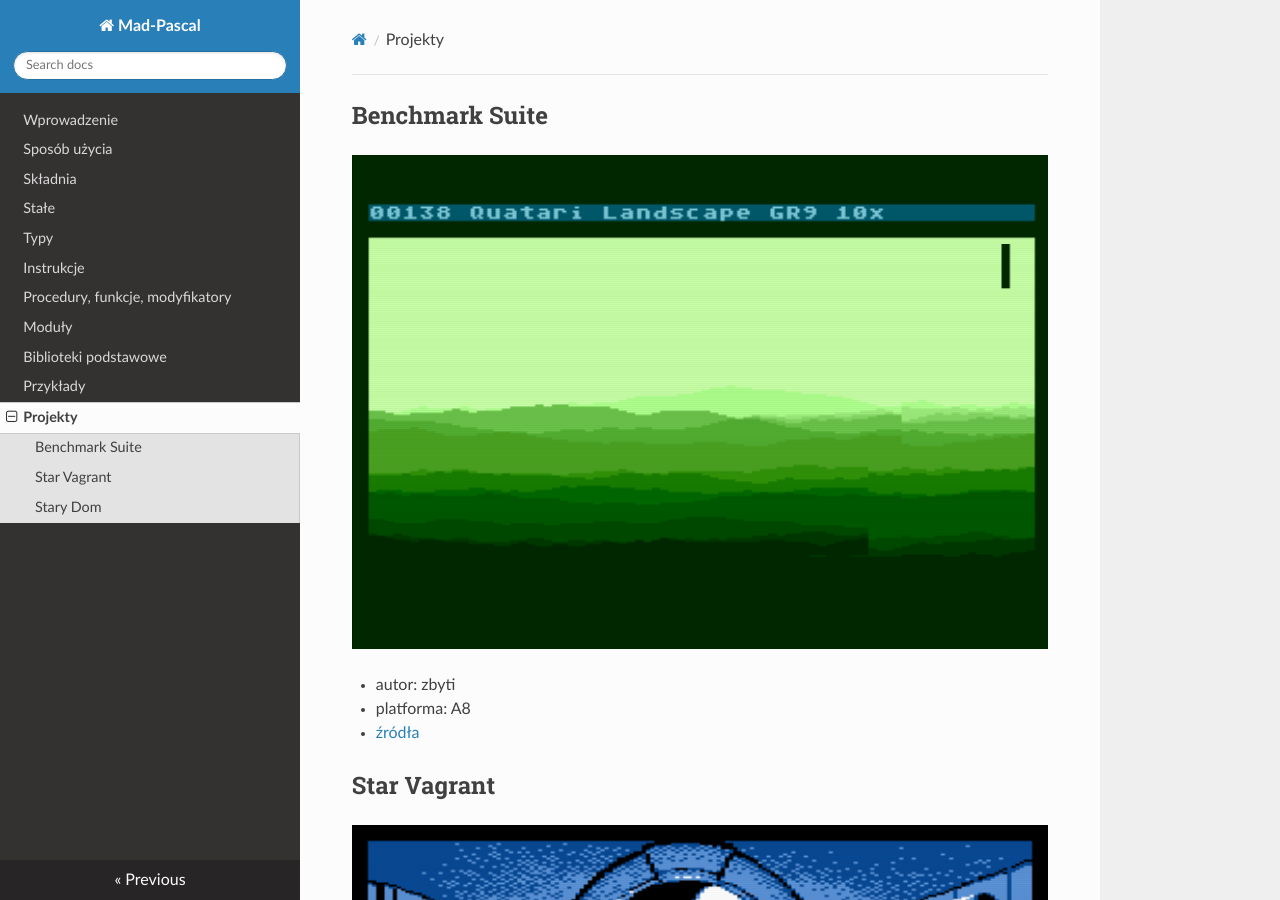
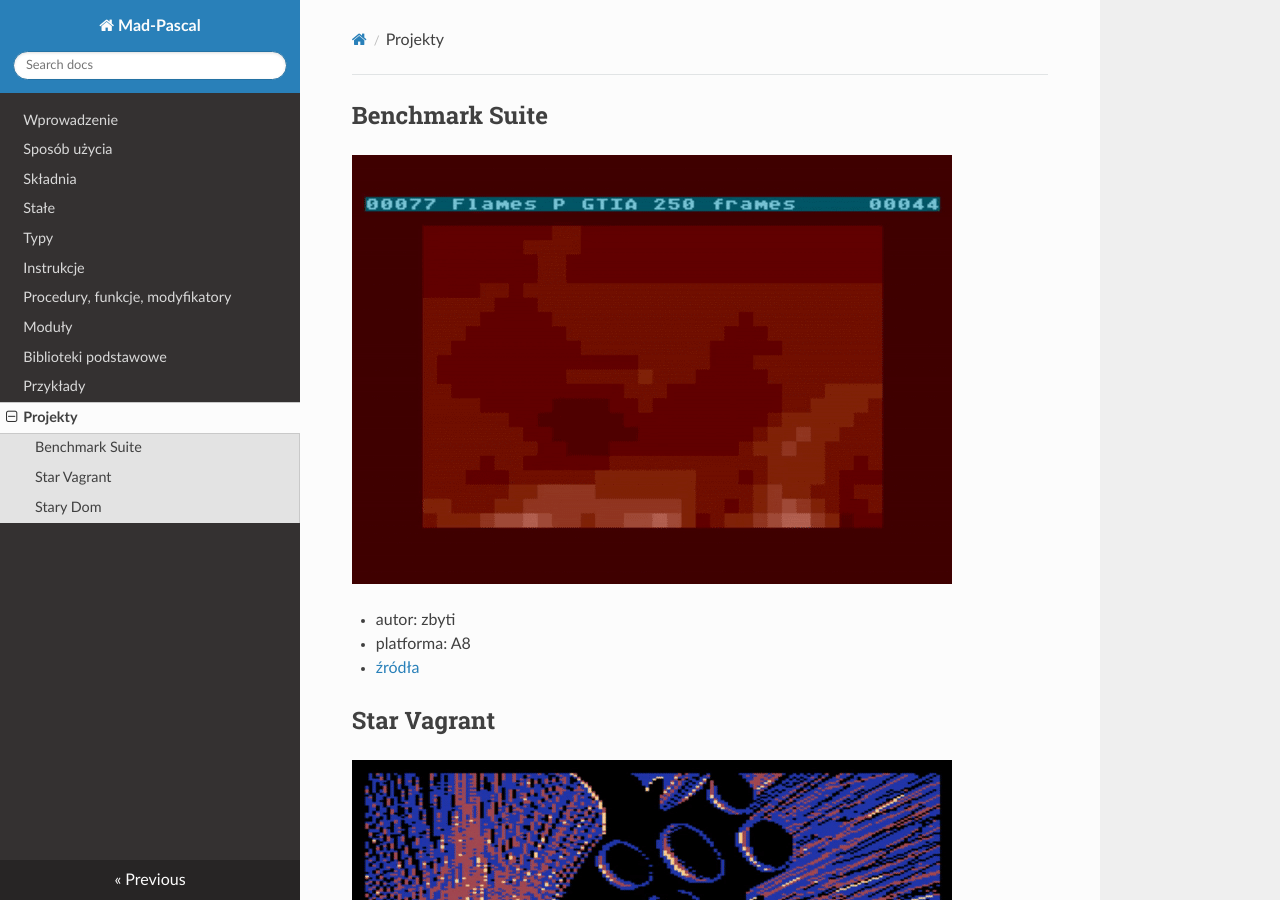
Before and after one commit to zbyti/mad-pascal-mkdocs, an MkDocs documentation site: the page built from docs/11-projekty.md, in a window 1280 px wide and 900 px high. Built offline with MkDocs 1.6.1, drawn with Linux system fonts in a browser that asks for light colours; nearby versions of some CDN libraries.

Commit message:
animated gif

```diff
--- a/docs/11-projekty.md
+++ b/docs/11-projekty.md
@@ -2,7 +2,7 @@
 
 ## Benchmark Suite
 
-![BenchmarkSuite.png](gfx/BenchmarkSuite.png)
+![BenchmarkSuite](gfx/BenchmarkSuite.gif)
 
 * autor: zbyti
 * platforma: A8
@@ -10,7 +10,7 @@
 
 ## Star Vagrant
 
-![StarVagrant.png](gfx/StarVagrant.png)
+![StarVagrant](gfx/StarVagrant.gif)
 
 * autor: MADRAFi
 * platforma: A8
```
Also changed, not shown: other parts of docs/11-projekty.md (+1 -1 lines), docs/gfx/BenchmarkSuite.gif (added), docs/gfx/StarVagrant.gif (added), docs/gfx/StarVagrant.png.
